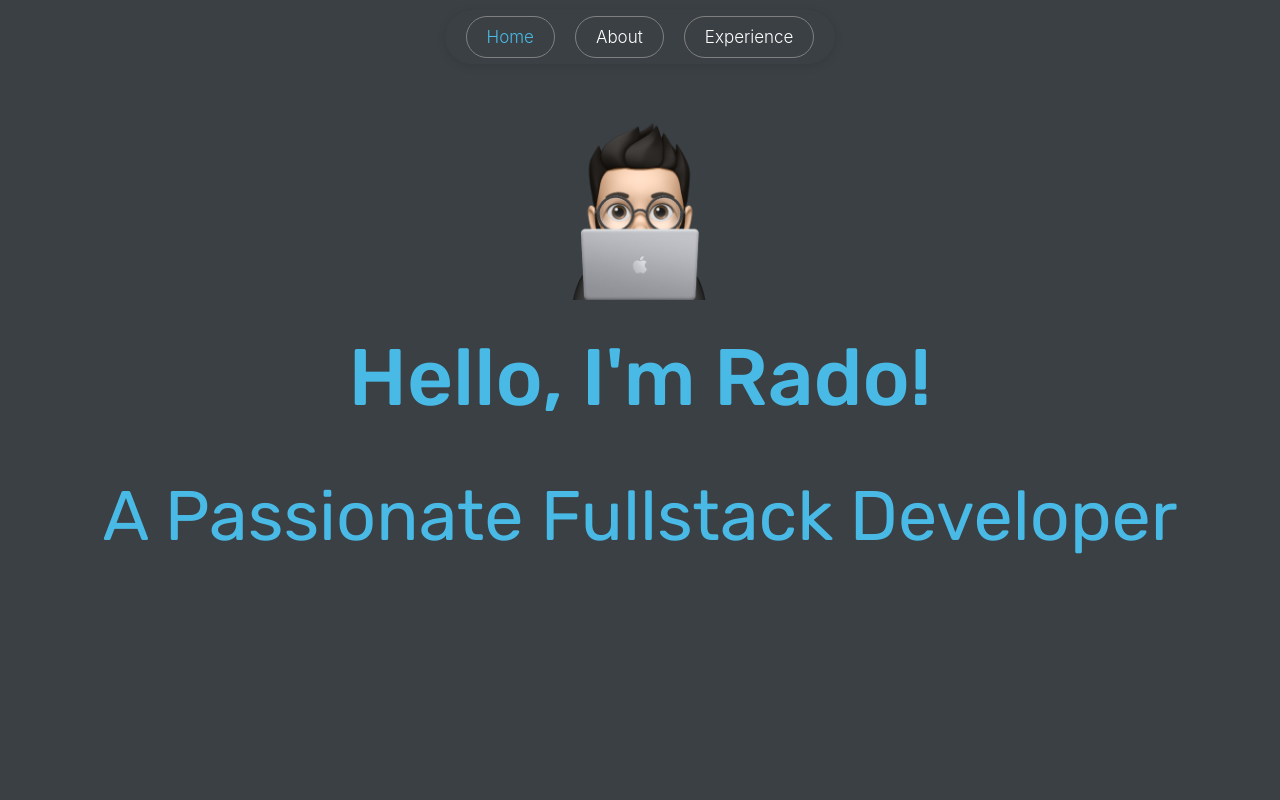
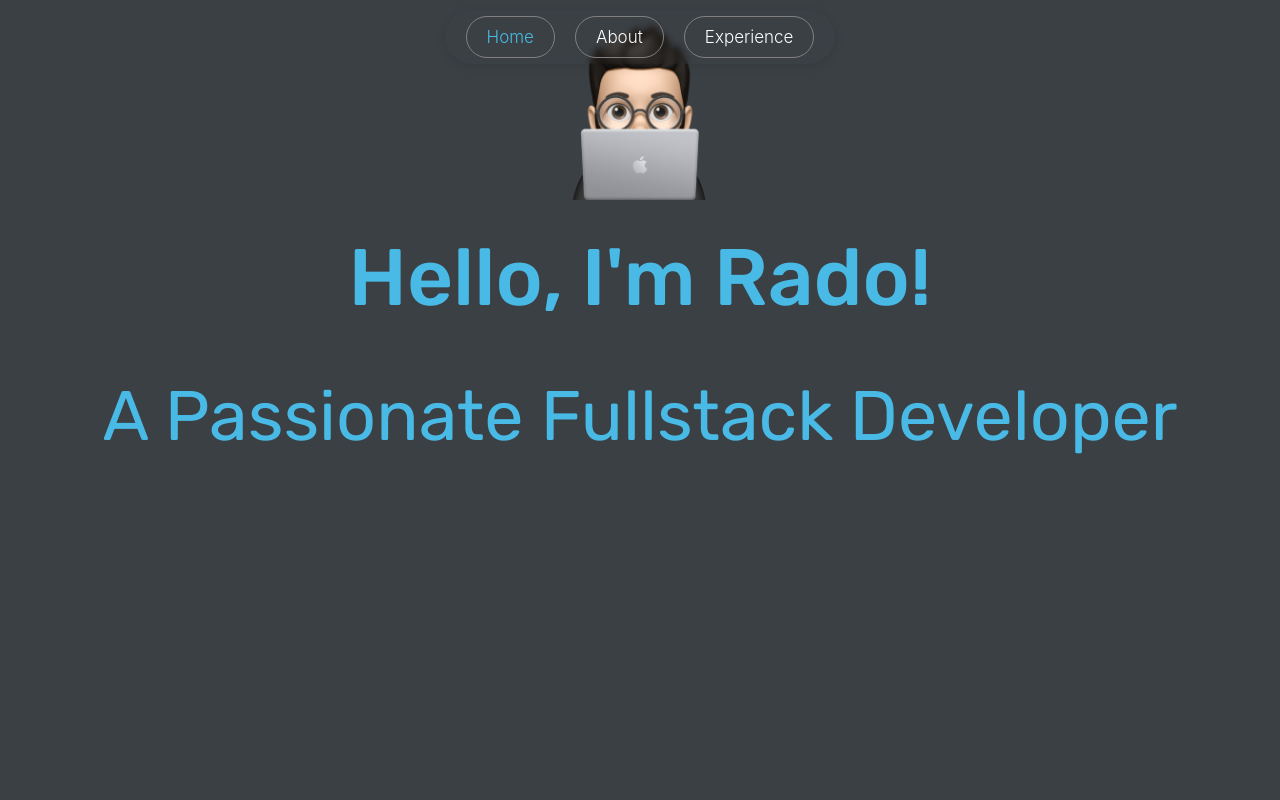
Before and after one commit to RadoslavGenov/MyInfoSite, a React app: page / in a window 1280 px wide. Shown: the top 800 px of the page. Built offline with nearby package versions, Linux system fonts and the light colour scheme.

Commit message:
small fix

```diff
--- a/src/sections/Home/Home.module.css
+++ b/src/sections/Home/Home.module.css
@@ -5,7 +5,7 @@
   display: flex;
   justify-content: flex-start;
   align-items: center;
-  margin-top: 100px;
+  /* margin-top: 100px; */
   flex-direction: column;
   font-size: 70px;
   color: rgb(73, 186, 230);
```
